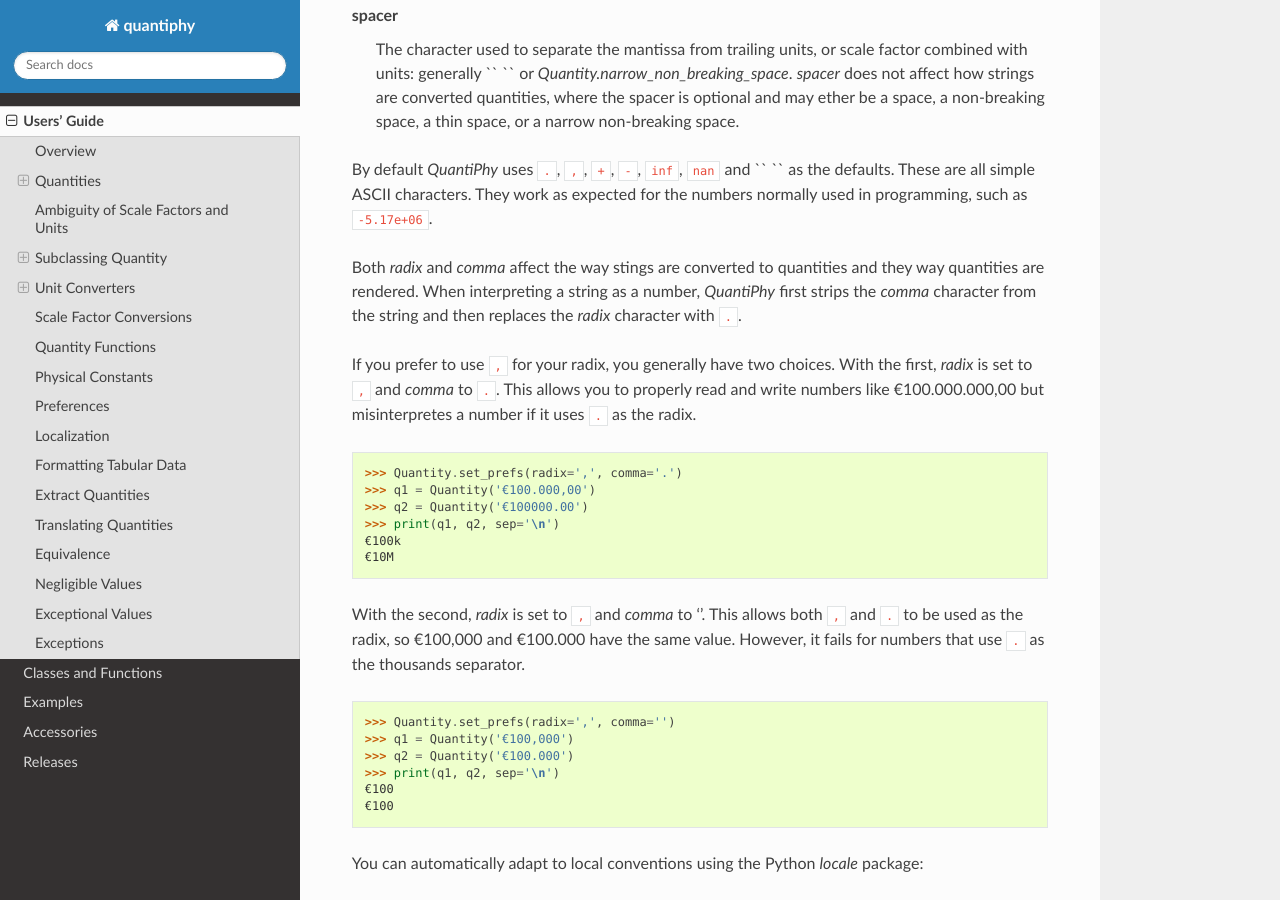
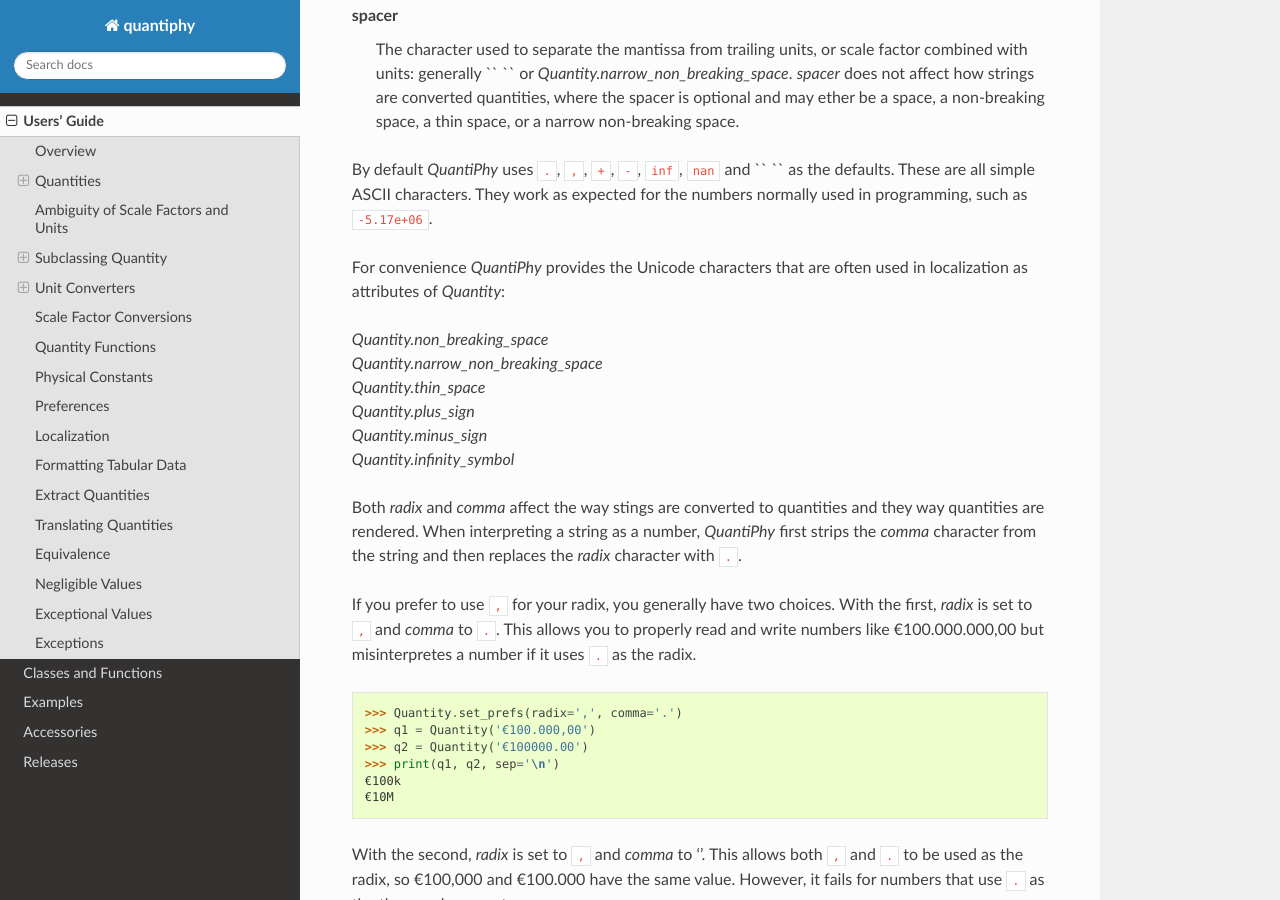
Before and after one commit to KenKundert/quantiphy, a Sphinx documentation site: the page built from doc/user.rst, in a window 1280 px wide and 900 px high, scrolled down 38943 px. Built offline with Sphinx 7.4.7 and the Read the Docs theme 3.1.0, drawn with Linux system fonts in a browser that asks for light colours.

Commit message:
tweak docs

```diff
--- a/doc/user.rst
+++ b/doc/user.rst
@@ -2217,6 +2217,16 @@ By default *QuantiPhy* uses ``.``, ``,``, ``+``, ``-``, ``inf``, ``nan`` and ``
 `` as the defaults.  These are all simple ASCII characters.  They work as expected
 for the numbers normally used in programming, such as ``-5.17e+06``.
 
+For convenience *QuantiPhy* provides the Unicode characters that are often used
+in localization as attributes of *Quantity*:
+
+| *Quantity.non_breaking_space*
+| *Quantity.narrow_non_breaking_space*
+| *Quantity.thin_space*
+| *Quantity.plus_sign*
+| *Quantity.minus_sign*
+| *Quantity.infinity_symbol*
+
 Both *radix* and *comma* affect the way stings are converted to quantities and
 they way quantities are rendered.  When interpreting a string as a number,
 *QuantiPhy* first strips the *comma* character from the string and then replaces
```
